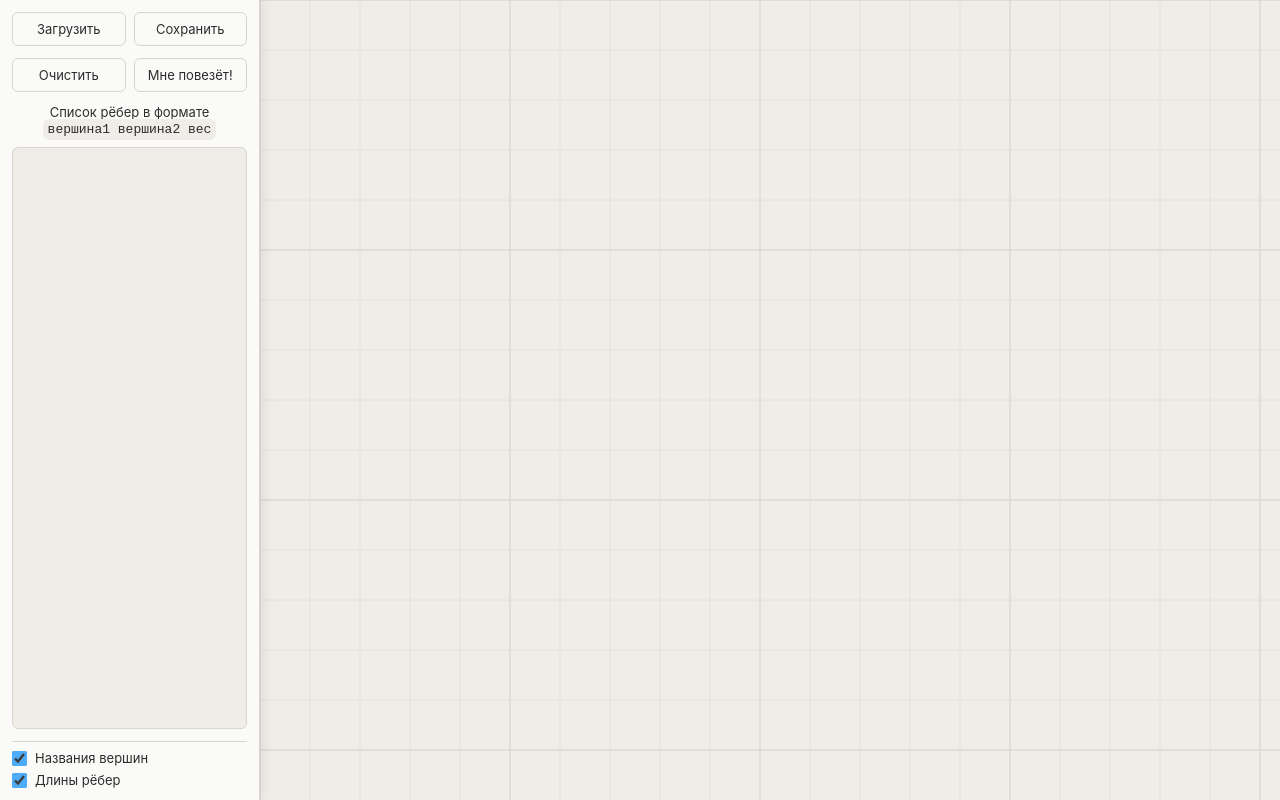
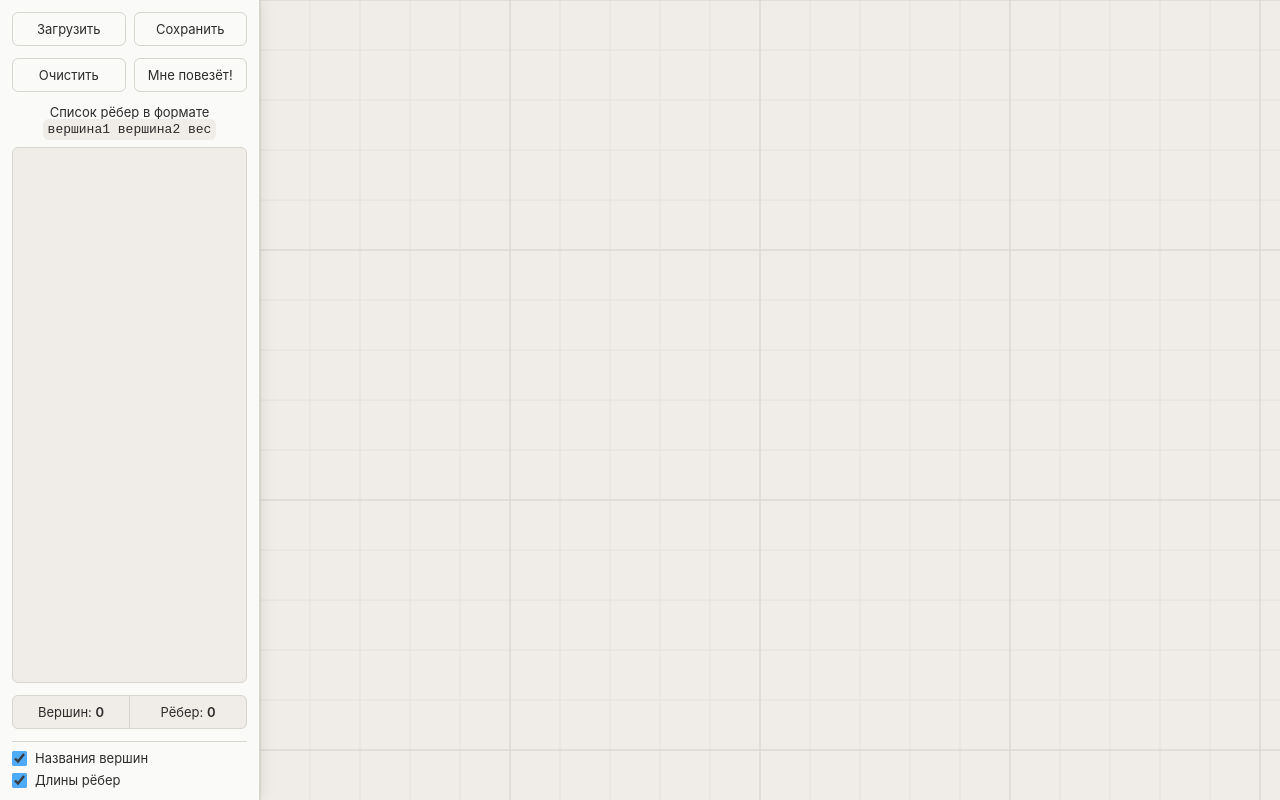
Before and after one commit to Artezon/TSP-GA-WebUI, a Vue app: page / in a window 1280 px wide. Built offline with nearby package versions, Linux system fonts and the light colour scheme.

Commit message:
Added vertex and edge count

```diff
--- a/src/App.vue
+++ b/src/App.vue
@@ -17,6 +17,9 @@ const edgeListText = ref('')
 const errorMessage = ref<string | null>(null)
 const showVertexNames = ref(true)
 const showEdgeWeights = ref(true)
+
+const vertexCount = computed(() => graphData.value?.vertices?.length ?? 0)
+const edgeCount = computed(() => graphData.value?.edges?.length ?? 0)
 
 function parseEdgeList(): GraphData | null {
   if (!edgeListText.value.trim()) return null
@@ -49,7 +52,11 @@ function parseEdgeList(): GraphData | null {
 }
 
 const graphData = computed<GraphData | null>(() => {
-  return parseEdgeList()
+  try {
+    return parseEdgeList()
+  } catch {
+    return null
+  }
 })
 
 function loadGraph() {
@@ -163,6 +170,8 @@ watch(edgeListText, () => {
       @generate="handleGenerate"
       v-model:showVertexNames="showVertexNames"
       v-model:showEdgeWeights="showEdgeWeights"
+      :vertexCount="vertexCount"
+      :edgeCount="edgeCount"
     >
       <template #edgeList>
         <textarea v-model="edgeListText" class="edge-list-input"></textarea>
--- a/src/components/AppSidebar.vue
+++ b/src/components/AppSidebar.vue
@@ -17,6 +17,8 @@ const graphSize = ref(500)
 
 const showVertexNames = defineModel<boolean>('showVertexNames', { default: true })
 const showEdgeWeights = defineModel<boolean>('showEdgeWeights', { default: true })
+const vertexCountProp = defineModel<number>('vertexCount', { default: 0 })
+const edgeCountProp = defineModel<number>('edgeCount', { default: 0 })
 
 function handleGenerate() {
   const options: GenerateOptions = {
@@ -48,6 +50,16 @@ function handleGenerate() {
         <code>вершина1 вершина2 вес</code>
       </label>
       <slot name="edgeList"></slot>
+    </div>
+
+    <div class="graph-stats">
+      <span class="stat"
+        >Вершин: <strong>{{ vertexCountProp }}</strong></span
+      >
+      <span class="divider"></span>
+      <span class="stat"
+        >Рёбер: <strong>{{ edgeCountProp }}</strong></span
+      >
     </div>
 
     <div class="display-toggles">
@@ -92,6 +104,11 @@ function handleGenerate() {
 </template>
 
 <style scoped>
+* {
+  font-size: 13px;
+  color: var(--text);
+}
+
 .sidebar {
   width: 260px;
   background: var(--header-bg);
@@ -118,8 +135,6 @@ function handleGenerate() {
   border-radius: 6px;
   background: transparent;
   cursor: pointer;
-  font-size: 13px;
-  color: var(--text);
   transition: background 0.15s;
 }
 
@@ -135,10 +150,33 @@ function handleGenerate() {
 }
 
 .edge-list-label {
-  font-size: 13px;
-  color: var(--text);
   margin-bottom: 6px;
   text-align: center;
+}
+
+.graph-stats {
+  display: flex;
+  align-items: center;
+  justify-content: center;
+  border-radius: 6px;
+  background: var(--canvas-bg);
+  border: 1px solid var(--grid-large);
+}
+
+.graph-stats .stat {
+  flex: 1;
+  text-align: center;
+  padding: 8px 12px;
+}
+
+.graph-stats .stat strong {
+  font-weight: 600;
+}
+
+.graph-stats .divider {
+  width: 1px;
+  height: 100%;
+  background: var(--grid-large);
 }
 
 .display-toggles {
@@ -153,8 +191,6 @@ function handleGenerate() {
   display: flex;
   align-items: center;
   gap: 8px;
-  font-size: 13px;
-  color: var(--text);
   cursor: pointer;
 }
 
@@ -190,7 +226,6 @@ function handleGenerate() {
 .modal h3 {
   margin: 0;
   font-size: 16px;
-  color: var(--text);
 }
 
 .modal-field {
@@ -199,18 +234,12 @@ function handleGenerate() {
   gap: 6px;
 }
 
-.modal-field label {
-  font-size: 13px;
-  color: var(--text);
-}
-
 .modal-field input[type='number'] {
   padding: 8px;
   border: 1px solid var(--grid-large);
   border-radius: 6px;
   font-size: 14px;
   background: var(--canvas-bg);
-  color: var(--text);
 }
 
 .modal-field input[type='range'] {
@@ -229,8 +258,6 @@ function handleGenerate() {
   border-radius: 6px;
   background: transparent;
   cursor: pointer;
-  font-size: 13px;
-  color: var(--text);
 }
 
 .modal-buttons button:hover {
```
